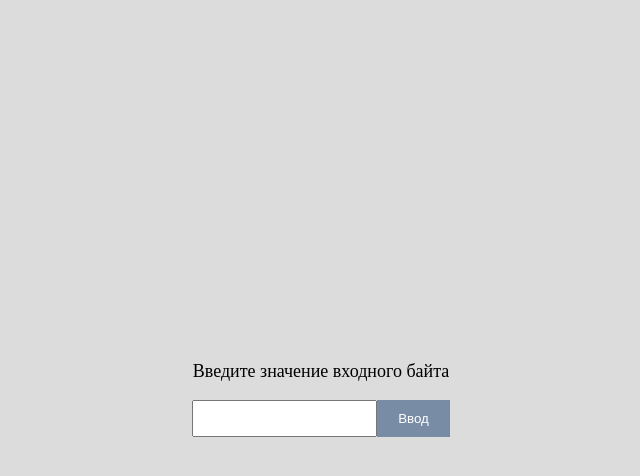
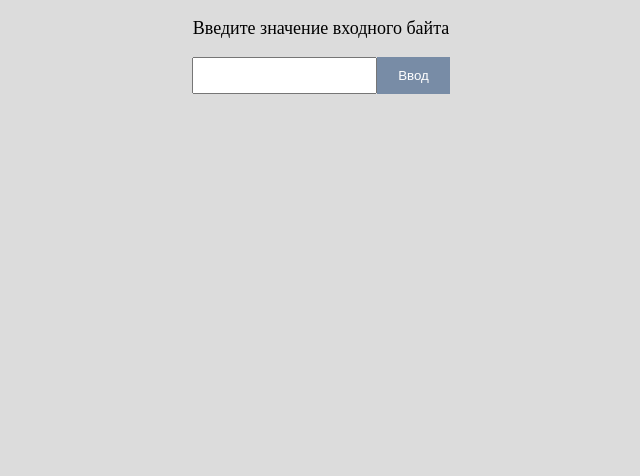
Before and after one commit to JuniorMalabar/AES_PSRC, a Vue app: page / in a window 1280 px wide. Shown: the top 476 px of the page, without its empty margins (319-959 px from the left). Built offline with nearby package versions, Linux system fonts and the light colour scheme.

Commit message:
Чистка

```diff
--- a/src/components/PageWrap.vue
+++ b/src/components/PageWrap.vue
@@ -104,14 +104,12 @@ import Edit from './Edit/Edit.vue';
 import Convert from '../helpers/convert';
 import Display from '../helpers/display';
 import Calculation from '../helpers/calculation';
-import Checkbox from './Button/Checkbox.vue';
 
 export default {
 
   components: {
     Table,
-    Edit,
-    Checkbox
+    Edit
 },
 
   data: function () {
@@ -212,7 +210,7 @@ export default {
 <style lang="scss" scoped>
   .main-wrap {
     display: flex;
-    justify-content: center;
+    justify-content: start;
     align-items: center;
     flex-direction: column;
     background: gainsboro;
```
